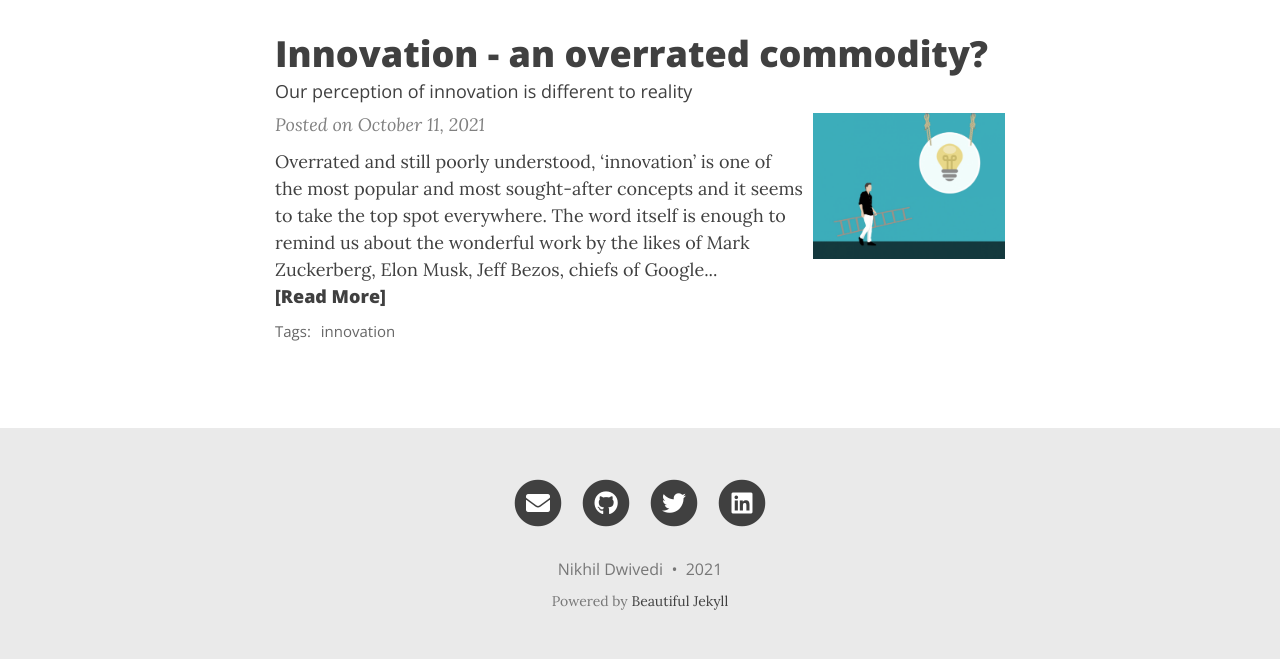
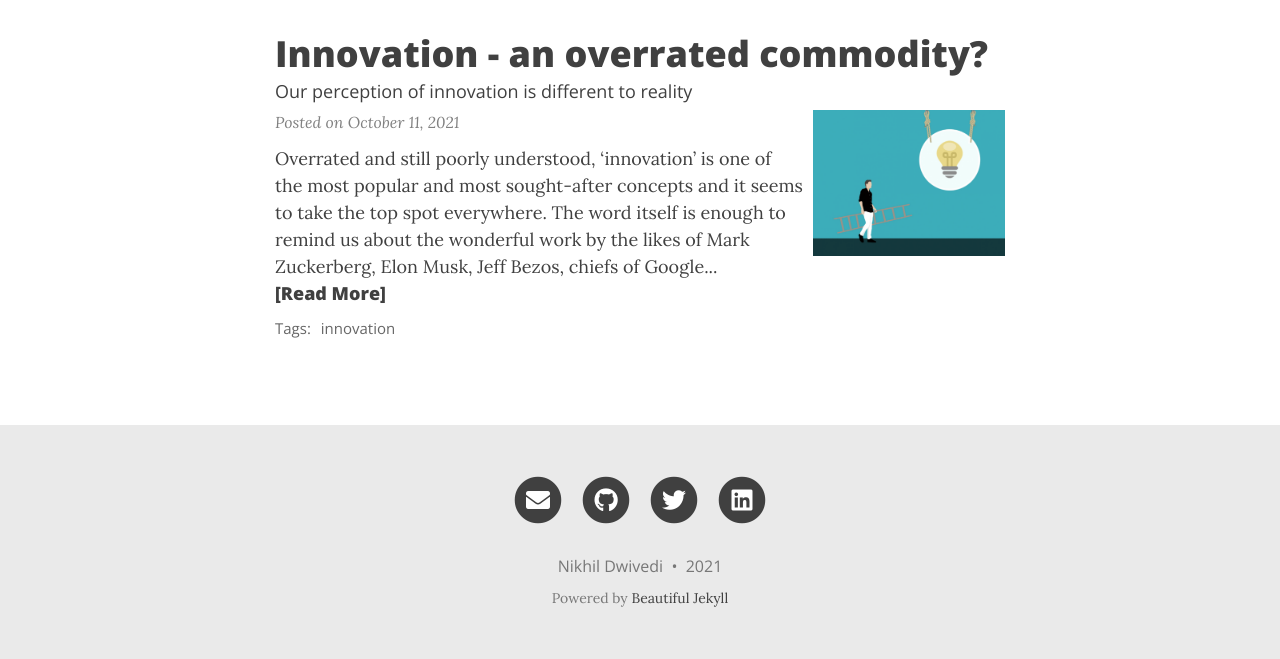
Before and after one commit to niksdwivedi/niksdwivedi.github.io, a Jekyll site: the page built from index.html, in a window 1280 px wide and 1209 px high. Shown: the part 547-1206 px from the top of the window. Built offline with Jekyll 4.4.1, drawn with Linux system fonts in a browser that asks for light colours; nearby versions of some CDN libraries; the list of posts is cut into pages by our own code; comment, search, counter and statistics services are not loaded.

Commit message:
modification-posted-date

```diff
--- a/assets/css/beautifuljekyll.css
+++ b/assets/css/beautifuljekyll.css
@@ -471,7 +471,7 @@ footer .footer-custom-content {
 .post-preview .post-meta,
 .post-heading .post-meta {
   color: #808080;
-  font-size: 1.125rem;
+  font-size: 0.99rem;
   font-style: italic;
   margin: 0 0 0.625rem;
   font-family: 'Lora', 'Times New Roman', serif;
```
